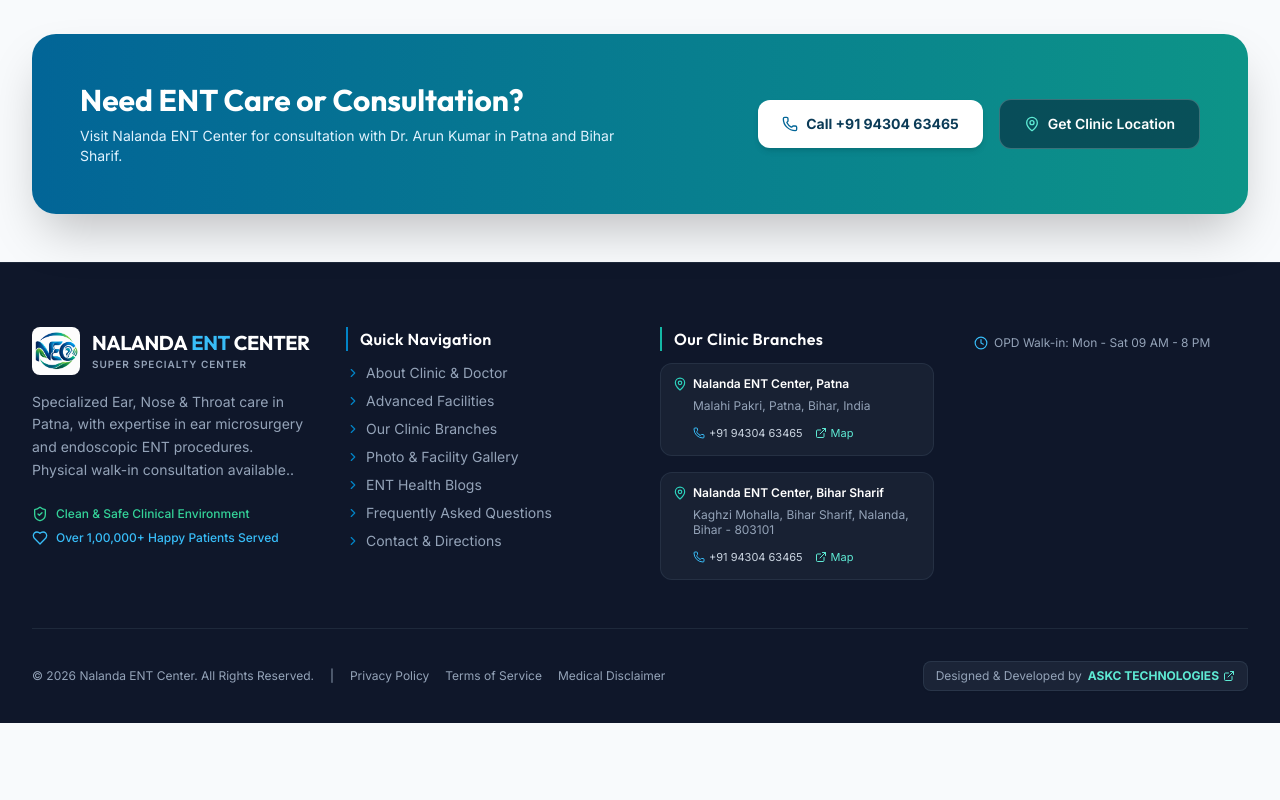
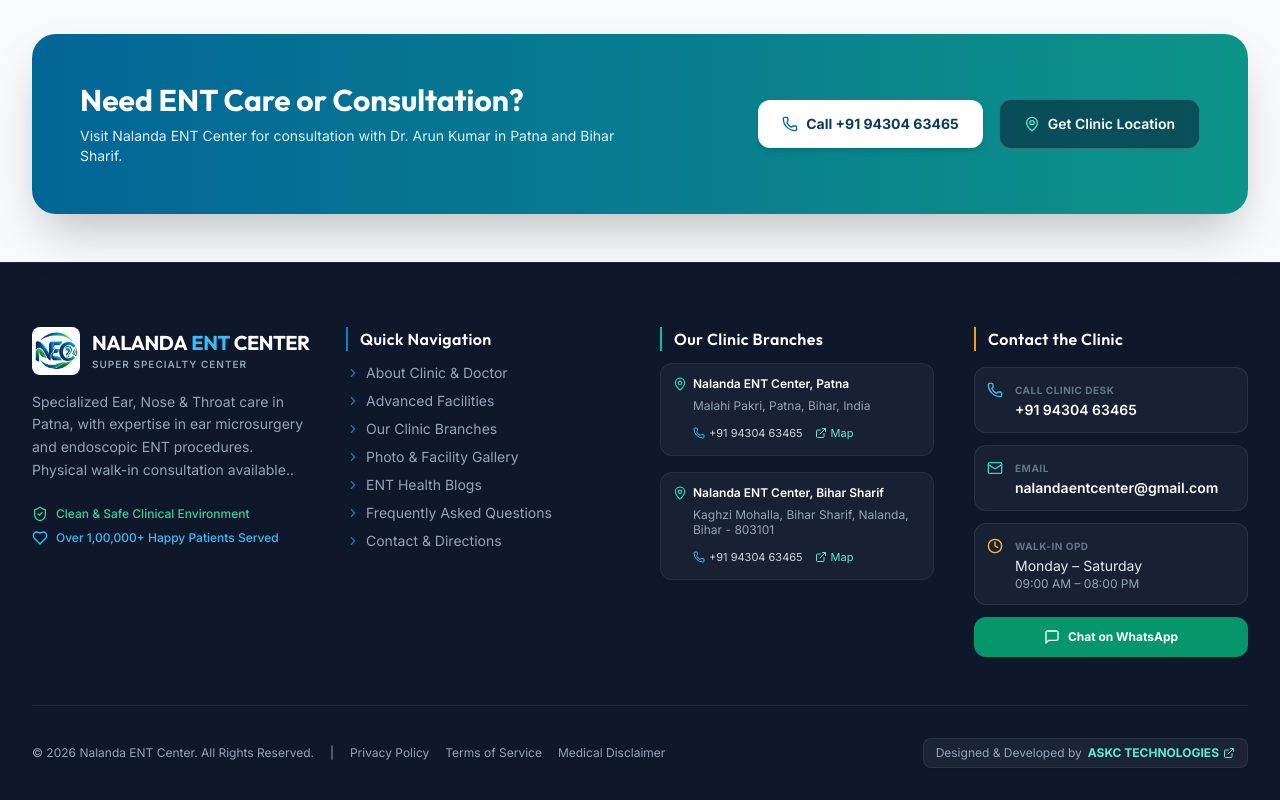
Before and after one commit to Shubhamkumarpatel70/nalanda-ent, a React (Vite) app: page / in a window 1280 px wide. Shown: the part 3171-3971 px from the top of the page. Before the commit the page ends 3894 px from the top, so only its background shows below. Built offline with nearby package versions, Linux system fonts and the light colour scheme; no server answers.

Commit message:
Complete footer contact details and quick action links

```diff
--- a/src/components/layout/Footer.tsx
+++ b/src/components/layout/Footer.tsx
@@ -108,11 +108,27 @@ export const Footer: React.FC = () => {
             </div>
           </div>
 
-          {/* Column 4: Emergency & Direct Helpline */}
-          <div className="space-y-3">
-            <div className="pt-2 text-xs text-slate-400 flex items-center gap-1.5">
-              <Clock className="w-3.5 h-3.5 text-medical-400" />
-              <span>OPD Walk-in: Mon - Sat 09 AM - 8 PM</span>
+          {/* Column 4: Contact & Clinic Hours */}
+          <div className="space-y-4">
+            <h3 className="text-base font-semibold font-display text-white tracking-wide border-l-2 border-amber-500 pl-3">
+              Contact the Clinic
+            </h3>
+            <div className="space-y-3 text-sm">
+              <a href={`tel:${CLINIC_INFO.emergencyNumber}`} className="flex items-start gap-3 rounded-xl bg-slate-800/60 border border-slate-700/60 p-3 hover:border-medical-500/60 transition-colors">
+                <Phone className="w-4 h-4 text-medical-400 mt-0.5 shrink-0" />
+                <span><span className="block text-[10px] uppercase tracking-wider text-slate-500 font-bold">Call clinic desk</span><span className="font-semibold text-white">{CLINIC_INFO.emergencyNumber}</span></span>
+              </a>
+              <a href={`mailto:${CLINIC_INFO.email}`} className="flex items-start gap-3 rounded-xl bg-slate-800/60 border border-slate-700/60 p-3 hover:border-tealbrand-500/60 transition-colors">
+                <Mail className="w-4 h-4 text-tealbrand-400 mt-0.5 shrink-0" />
+                <span className="min-w-0"><span className="block text-[10px] uppercase tracking-wider text-slate-500 font-bold">Email</span><span className="font-semibold text-white break-all">{CLINIC_INFO.email}</span></span>
+              </a>
+              <div className="flex items-start gap-3 rounded-xl bg-slate-800/60 border border-slate-700/60 p-3">
+                <Clock className="w-4 h-4 text-amber-400 mt-0.5 shrink-0" />
+                <span><span className="block text-[10px] uppercase tracking-wider text-slate-500 font-bold">Walk-in OPD</span><span className="text-slate-200">Monday – Saturday</span><span className="block text-xs text-slate-400">09:00 AM – 08:00 PM</span></span>
+              </div>
+              <a href={`https://wa.me/${CLINIC_INFO.whatsappNumber.replace(/[^0-9]/g, '')}`} target="_blank" rel="noopener noreferrer" className="inline-flex w-full items-center justify-center gap-2 rounded-xl bg-emerald-600 hover:bg-emerald-500 px-4 py-3 text-xs font-bold text-white transition-colors">
+                <MessageSquare className="w-4 h-4" /> Chat on WhatsApp
+              </a>
             </div>
           </div>
 
```
